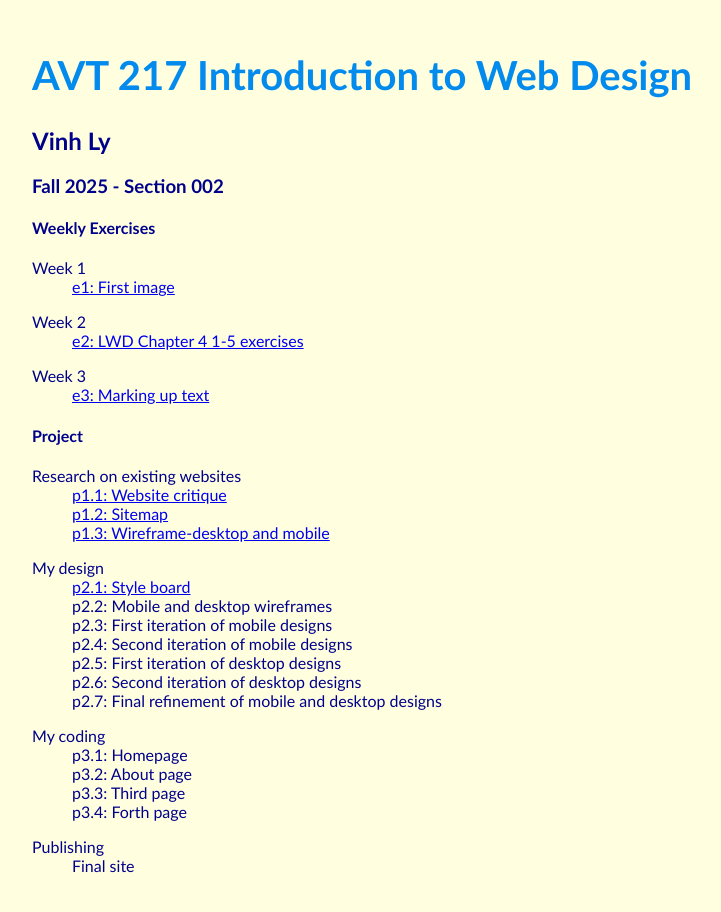
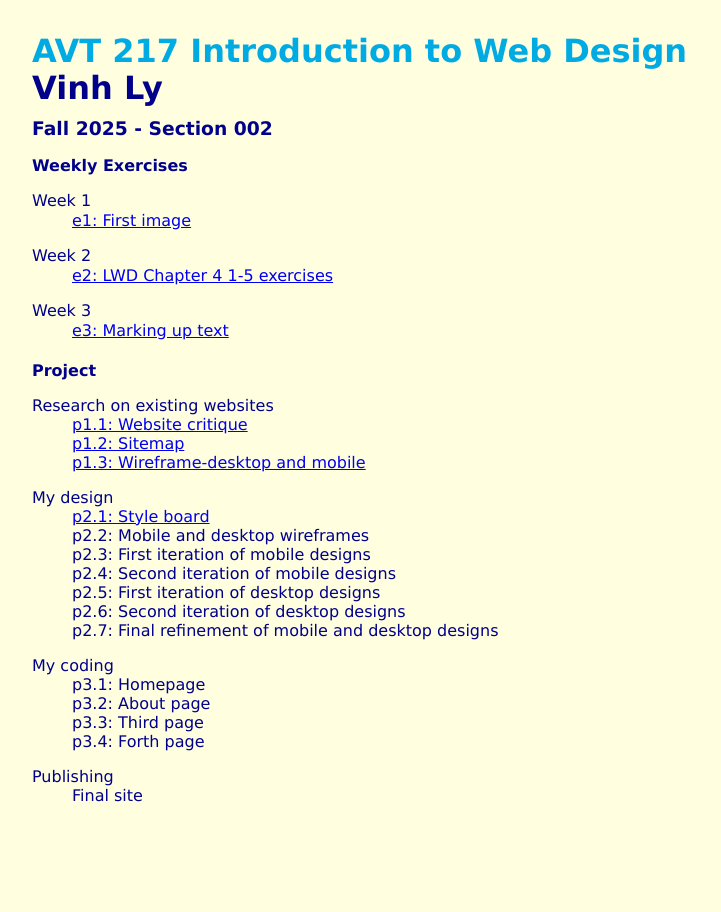
Before and after one commit to vinhly3/avt217, a plain HTML site: page weekly/index.html in a window 1280 px wide. Shown: the whole page, without its empty margins (96-817 px from the left). Drawn offline with Linux system fonts and the light colour scheme.

Commit message:
Add files via upload

```diff
--- a/weekly/index.html
+++ b/weekly/index.html
@@ -6,7 +6,7 @@
 </head>
 	<style>
 		body, h1{
-			font-family:"Gill Sans", "Gill Sans MT", "Myriad Pro", "DejaVu Sans Condensed", "Helvetica", "Arial", "sans-serif";
+			font-family:"Lucida Grande", "Lucida Sans Unicode", "Lucida Sans", "DejaVu Sans", Verdana, "sans-serif";
 			background-color:lightyellow;
 			color:darkblue;
 		}
@@ -15,8 +15,22 @@
 		}
 		h1{
 			margin-top:5%;
-			color:#028bed;
-			font-size:2.5em;
+			color:#00aae3;
+			font-size:2em;
+			line-height:0px;
+		}
+		h2{
+			line-height:20px;
+			font-size:2em;
+		}
+		h3{
+			line-height:10px;
+		}
+		h4{
+			margin-bottom:0px;
+		}
+		.weekly dt{
+			line-height:20px;
 		}
 	</style>
 <body>
```
